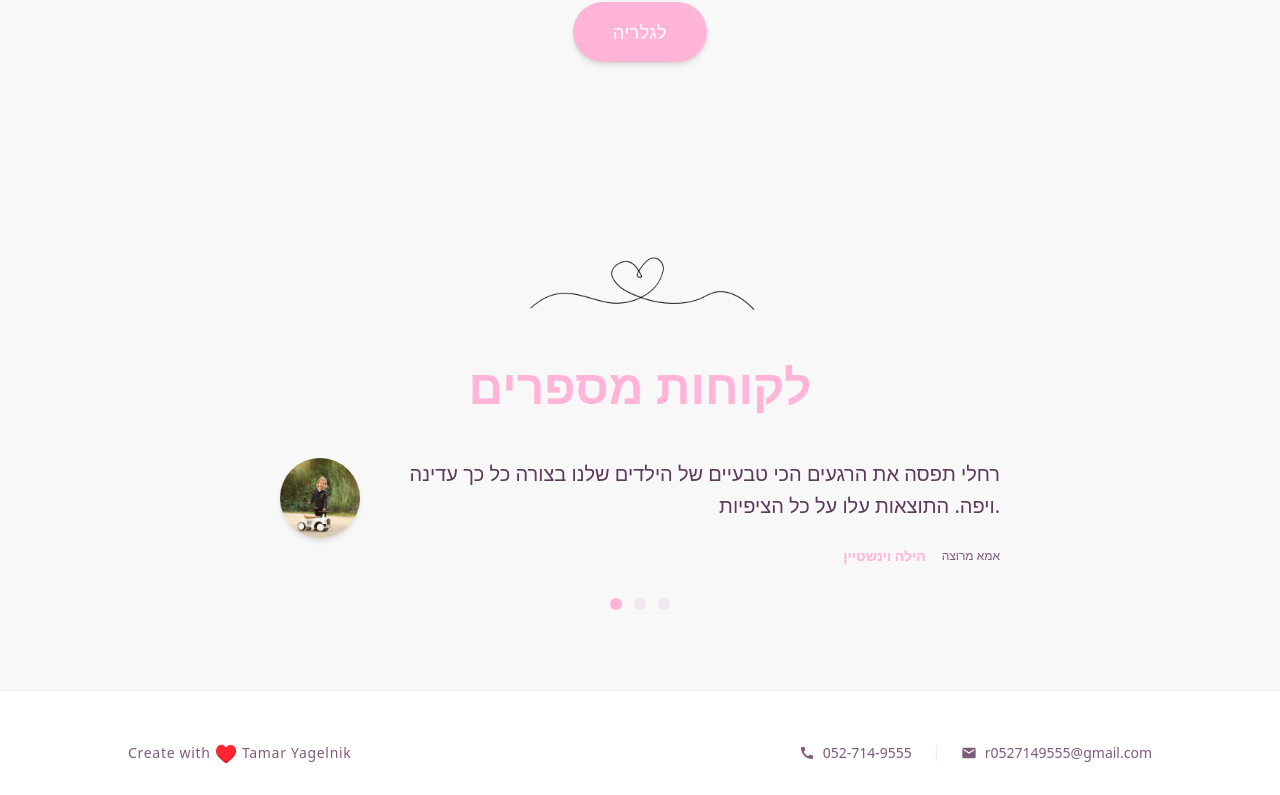
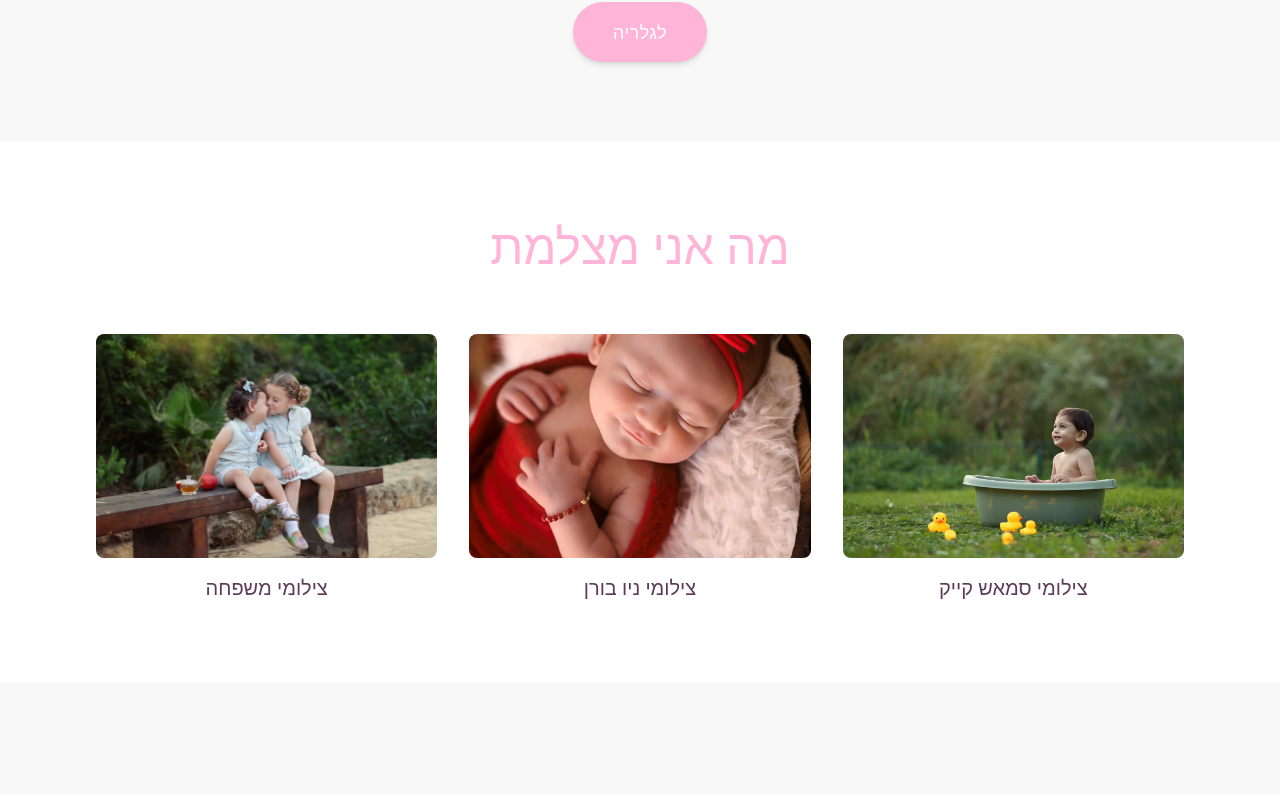
Before and after one commit to Tamar401/photo-proj, a Next.js app: page / in a window 1280 px wide. Shown: the part 1250-2045 px from the top of the page. Built offline with nearby package versions, Linux system fonts and the light colour scheme.

Commit message:
Add 'What I Photograph' section with categories

```diff
--- a/app/page.tsx
+++ b/app/page.tsx
@@ -317,6 +317,83 @@ export default function Home() {
         </div>
       </section>
 
+      {/* What I Photograph Section */}
+      <section className="w-full px-6 md:px-24 py-20 bg-white text-[#331a34]">
+        <div className="max-w-6xl mx-auto">
+
+          {/* Section Title */}
+          <motion.h2
+            initial={{ opacity: 0, y: 20 }}
+            whileInView={{ opacity: 1, y: 0 }}
+            viewport={{ once: true }}
+            transition={{ duration: 0.8 }}
+            className="text-4xl md:text-5xl font-light text-center mb-16 text-[#ffb4d8]"
+          >
+            מה אני מצלמת
+          </motion.h2>
+
+          {/* Categories Grid */}
+          <div className="grid grid-cols-1 md:grid-cols-2 lg:grid-cols-3 gap-8">
+
+            {/* Category 1 - Family */}
+            <motion.div
+              initial={{ opacity: 0, y: 20 }}
+              whileInView={{ opacity: 1, y: 0 }}
+              viewport={{ once: true }}
+              transition={{ duration: 0.8 }}
+              className="group cursor-pointer"
+            >
+              <div className="relative overflow-hidden rounded-lg mb-4 h-48 md:h-56">
+                <img
+                  src="/משפחה/1.jpg"
+                  alt="צילומי משפחה"
+                  className="w-full h-full object-cover group-hover:scale-105 transition-transform duration-500"
+                />
+              </div>
+              <h3 className="text-xl font-light text-center text-[#5d3a59]">צילומי משפחה</h3>
+            </motion.div>
+
+            {/* Category 2 - Newborn */}
+            <motion.div
+              initial={{ opacity: 0, y: 20 }}
+              whileInView={{ opacity: 1, y: 0 }}
+              viewport={{ once: true }}
+              transition={{ duration: 0.8, delay: 0.1 }}
+              className="group cursor-pointer"
+            >
+              <div className="relative overflow-hidden rounded-lg mb-4 h-48 md:h-56">
+                <img
+                  src="/ניו בורן/0P7A5441-Edit.jpg"
+                  alt="צילומי ניו בורן"
+                  className="w-full h-full object-cover group-hover:scale-105 transition-transform duration-500"
+                />
+              </div>
+              <h3 className="text-xl font-light text-center text-[#5d3a59]">צילומי ניו בורן</h3>
+            </motion.div>
+
+            {/* Category 3 - Smash Cake */}
+            <motion.div
+              initial={{ opacity: 0, y: 20 }}
+              whileInView={{ opacity: 1, y: 0 }}
+              viewport={{ once: true }}
+              transition={{ duration: 0.8, delay: 0.2 }}
+              className="group cursor-pointer"
+            >
+              <div className="relative overflow-hidden rounded-lg mb-4 h-48 md:h-56">
+                <img
+                  src="/סמאש קייק/לאתר6 copy.jpg"
+                  alt="צילומי סמאש קייק"
+                  className="w-full h-full object-cover group-hover:scale-105 transition-transform duration-500"
+                />
+              </div>
+              <h3 className="text-xl font-light text-center text-[#5d3a59]">צילומי סמאש קייק</h3>
+            </motion.div>
+
+          </div>
+
+        </div>
+      </section>
+
       <section className="w-full px-6 md:px-24 py-20 bg-[#f8f8f8] text-[#331a34]">
         <div className="max-w-5xl mx-auto text-center">
           <div className="w-full flex justify-center mt-4 mb-6">
```
